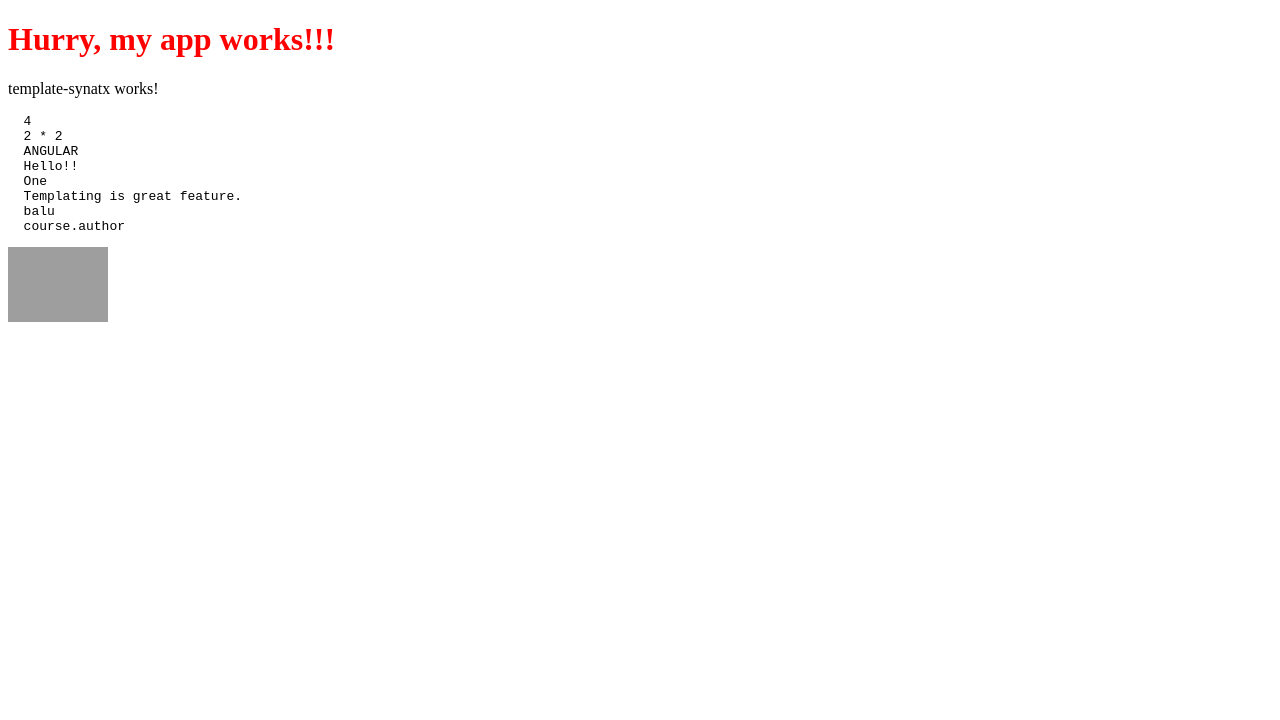
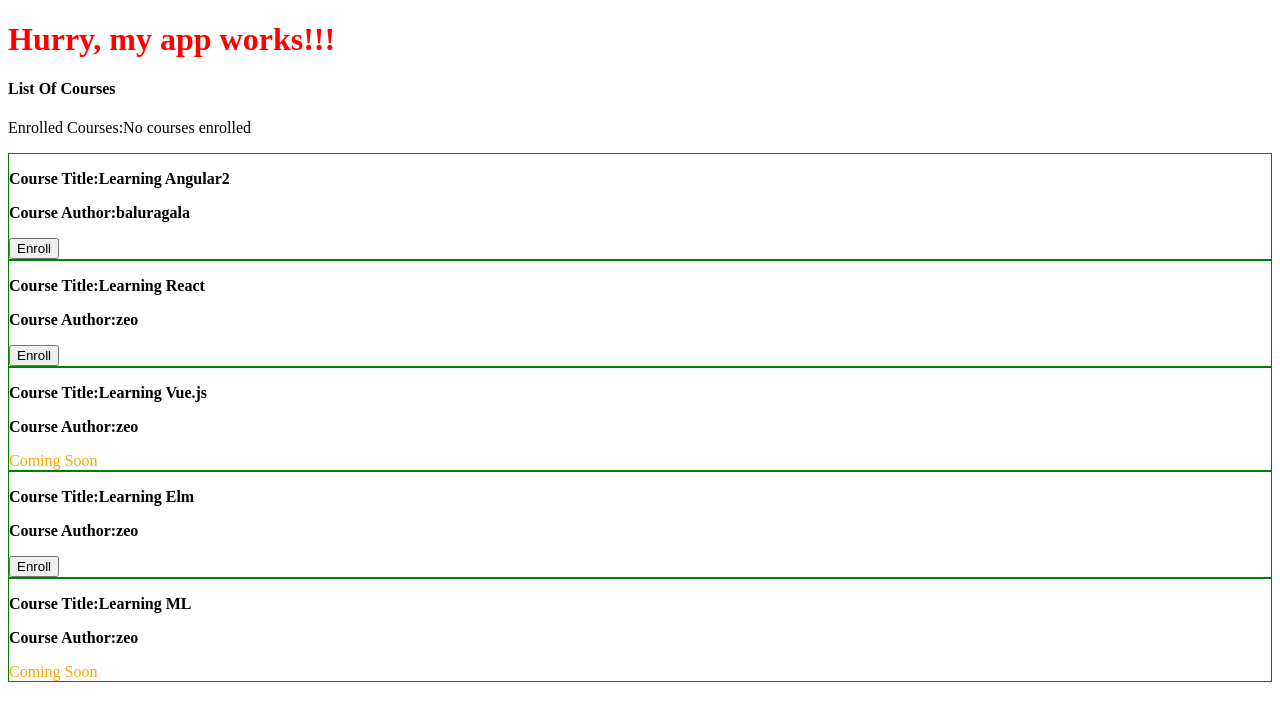
Before and after one commit to baluragala/for-leon-angular2, an Angular app in the folder angular-two-examples/: page / in a window 1280 px wide. Shown: the top 720 px of the page. Built offline with nearby package versions, Linux system fonts and the light colour scheme; grey boxes are pictures that could not be loaded.

Commit message:
Day 4, databinding and attributes

```diff
--- /dev/null
+++ b/angular-two-examples/src/app/add-course.component.ts
@@ -0,0 +1,22 @@
+import { Component, OnInit } from '@angular/core';
+
+@Component({
+  selector: 'app-add-course',
+  template: `
+    <p>
+      add-course Works!
+    </p>
+    <input type="text" [(ngModel)]="title">
+    <label>{{title}}</label>
+  `,
+  styles: []
+})
+export class AddCourseComponent implements OnInit {
+
+  title:string='this is from comp';
+  constructor() { }
+
+  ngOnInit() {
+  }
+
+}
--- a/angular-two-examples/src/app/app.component.html
+++ b/angular-two-examples/src/app/app.component.html
@@ -1,4 +1,5 @@
 <h1>
   {{title}}
 </h1>
-<app-template-synatx></app-template-synatx>
+<!--<app-template-synatx></app-template-synatx>-->
+<app-course-list></app-course-list>
--- /dev/null
+++ b/angular-two-examples/src/app/course-list-item.component.ts
@@ -0,0 +1,53 @@
+import { Component, OnInit,Input, SimpleChanges, EventEmitter,Output } from '@angular/core';
+
+@Component({
+  selector: 'app-course-list-item',
+  template: `
+    <div class="course-item" (click)="OnCourseClicked()">
+      <p class="title">Course Title:{{course.title}}</p>
+      <p class="title">Course Author:{{course.author}}</p>
+      <button *ngIf="course.isPublished===true" (click)="OnCourseEnrolled(course)">Enroll</button>
+      <label *ngIf="course.isPublished===false" [ngClass]="'coming-soon'"> Coming Soon</label>
+    </div>
+  `,
+  styles: [`.course-item{
+    border: 1px solid green
+  }
+  `, `.title{ font-weight:bold}`,`.coming-soon { color:orange}`]
+})
+export class CourseListItemComponent implements OnInit {
+
+  @Input() course:{title:string,author:string,isPublished:boolean};
+  @Input() title:string;
+  @Output() courseEnrolledEvent:EventEmitter<any>=new EventEmitter();
+  @Output() courseClicked:EventEmitter<any>=new EventEmitter();
+
+  comingSoonColor:any={
+    color:'red'
+  }
+
+  ngOnChanges(changes:SimpleChanges){
+    console.log(changes);
+  }
+
+  constructor() { }
+
+  ngOnInit() {
+    if(this.course.isPublished === false){
+        this.comingSoonColor={
+            color:'red',
+            backgroundColor:'yellow'
+        }
+    }
+  }
+
+ OnCourseEnrolled(selectedCourse){
+  console.log(selectedCourse);
+  this.courseEnrolledEvent.emit(selectedCourse);
+ }
+
+ OnCourseClicked(){
+  this.courseClicked.emit('Course Clicked From Child')
+ }
+
+}
--- /dev/null
+++ b/angular-two-examples/src/app/course-list.component.ts
@@ -0,0 +1,45 @@
+import { Component, OnInit } from '@angular/core';
+
+@Component({
+  selector: 'app-course-list',
+  template: `
+    <h4>
+      List Of Courses
+    </h4>
+    <p>Enrolled Courses:{{enrolledCourses}}</p>
+     <!--
+     <app-course-list-item [course]="courses[0]" (courseEnrolledEvent)="OnCourseEnrolled($event)" (courseClicked)="courseClikedListener($event)"></app-course-list-item>
+     <app-course-list-item [course]="courses[1]" (courseEnrolledEvent)="OnCourseEnrolled($event)" (courseClicked)="courseClikedListener($event)"></app-course-list-item>
+     <app-add-course></app-add-course>
+     -->
+     <app-course-list-item *ngFor="let course of courses" [course]="course"
+     (courseEnrolledEvent)="OnCourseEnrolled($event)">
+     </app-course-list-item>
+
+  `,
+  styles: []
+})
+export class CourseListComponent implements OnInit {
+  courses:[{title:string,author:string, isPublished:boolean}];
+  enrolledCourses:string='No courses enrolled';
+  constructor() { }
+
+  ngOnInit() {
+    this.courses = [
+      {title:'Learning Angular2',author:'baluragala', isPublished:true},
+      {title:'Learning React',author:'zeo', isPublished:true},
+       {title:'Learning Vue.js',author:'zeo', isPublished:false},
+        {title:'Learning Elm',author:'zeo', isPublished:true},
+         {title:'Learning ML',author:'zeo', isPublished:false}
+    ]
+  }
+
+  OnCourseEnrolled(enrolledCourse){
+    console.log(enrolledCourse)
+    this.enrolledCourses=enrolledCourse.title;
+  }
+  courseClikedListener(m){
+      console.log(m);
+  }
+
+}
```
Also changed, not shown: angular-two-examples/src/app/app.module.ts (+8 -2 lines).
